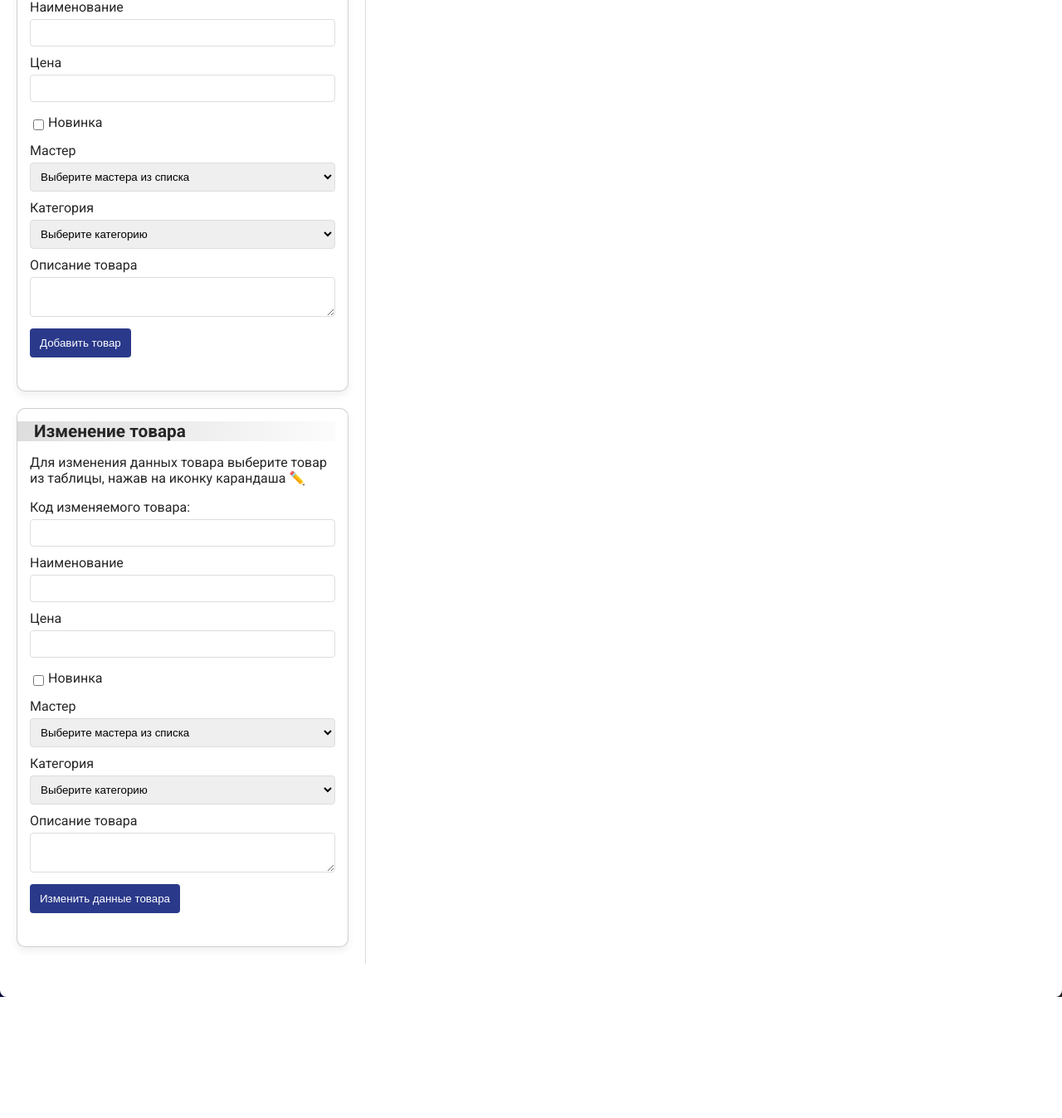
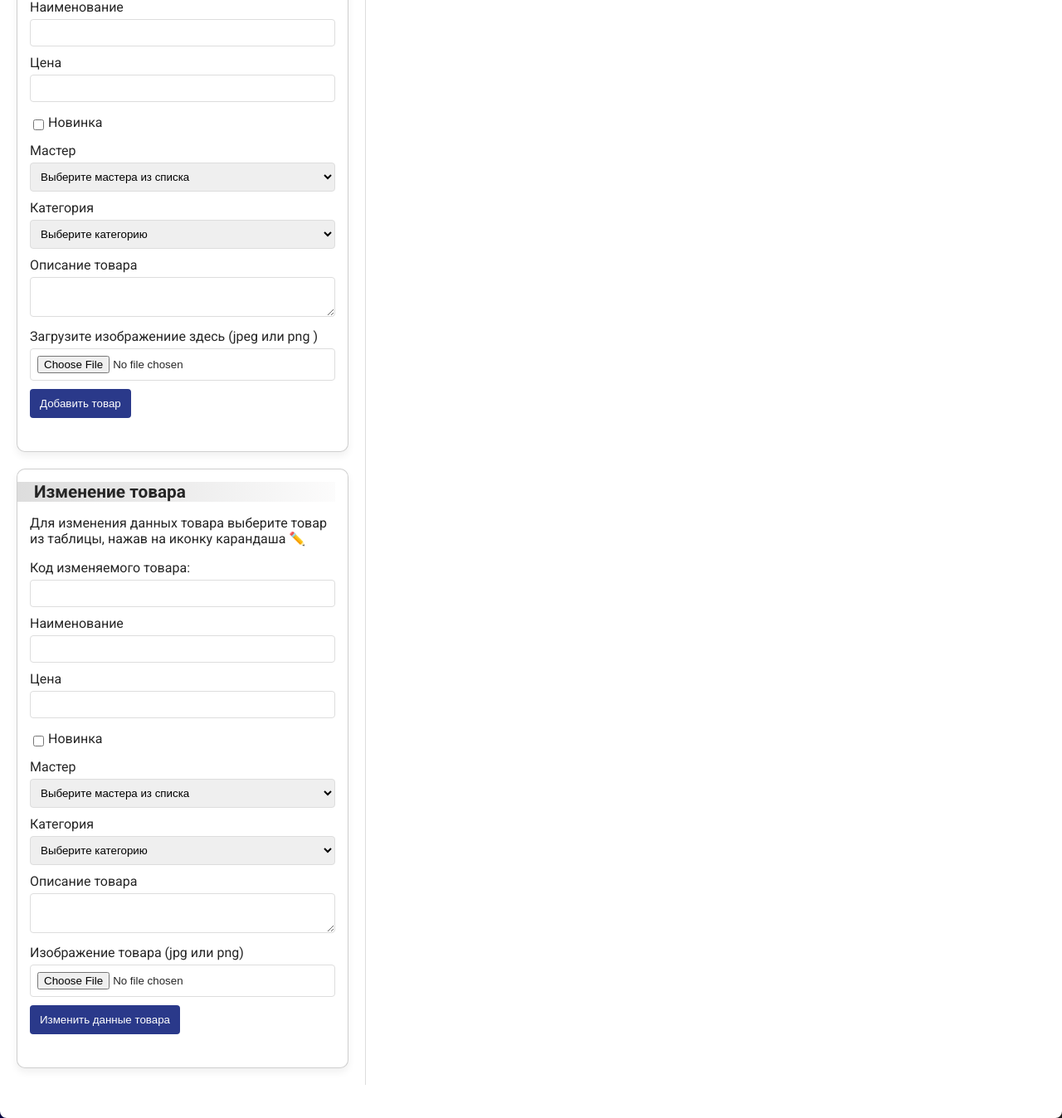
Before and after one commit to kak-rastoki/souvenir-shop-rbac-flask, a Flask app: page /admin in a window 1280 px wide. Shown: the part 300-1648 px from the top of the page at 83% size. Before the commit the page ends 1502 px from the top, so only its background shows below. Run offline with Flask 3, Linux system fonts and the light colour scheme.

Commit message:
LoginTime -> FIXED NO FILE INPUTE IN FORMS

```diff
--- a/app.py
+++ b/app.py
@@ -688,7 +688,9 @@ def login():
     email = request.form.get('email')
     password = request.form.get('password1')
     user = Users.query.filter_by(mail_user=email).first()
-
+    print("ДАННЫЕ С ФОРМЫ ПОЛУЧЕНЫ")
+    if user.hash_user:
+        print(user.hash_user)
     if not email or not password or check_password_hash(user.hash_user, password):
         flash("Неверный логин или пароль", "errorLogin")
         return redirect(url_for('signup'))
--- a/templates/admin/A_products.html
+++ b/templates/admin/A_products.html
@@ -13,7 +13,7 @@
                 <h2 class="section-title section-title-form">Добавление товара</h2>
             </div>
             <p>Для добавления нового товара заполните данные и нажмите кнопку добавить товар. Товар должен отобразиться в таблице</p>
-            <form  method="POST" action="{{url_for('AP_add_product')}}">
+            <form  method="POST" action="{{url_for('AP_add_product')}}" enctype="multipart/form-data">
                 <div class="form-group">
                     <label for="name">Наименование</label>
                     <input type="text" id="name" name="name" required>
@@ -50,6 +50,11 @@
                     <label for="description">Описание товара</label>
                    <textarea id="description" name="description" maxlength="150" style="resize: both; max-height: 200px; max-width:400px;"></textarea>
                </div>
+               <div class="form-group">
+                <label for="file">Загрузите изображениие здесь (jpeg или png ) </label>
+                <input type="file" id ="file" name="file" accept="image/jpeg, image/png">
+                </div>
+
 
                 <div class="form-group">
                     <button type="submit">Добавить товар</button>
@@ -74,7 +79,7 @@
                 <h2 class="section-title">Изменение товара</h2>
             </div>
             <p>Для изменения данных товара выберите товар из таблицы, нажав на иконку карандаша ✏️</p>
-            <form method="POST" action="{{url_for('edit_product')}}">
+            <form method="POST" action="{{url_for('edit_product')}}" enctype="multipart/form-data">
                 <div class="form-group">
                     <label for="editCode">Код изменяемого товара:</label>
                     <input type="text" name="editCode" id="editCode" readonly>
@@ -115,6 +120,11 @@
                     <label for="editDescription">Описание товара</label>
                    <textarea id="editDescription" name="editDescription" maxlength="150" style="resize: both; max-height: 200px; max-width:400px;"></textarea>
                </div>
+
+               <div class="form-group">
+                <label for="file">Изображение товара (jpg или png)</label>
+                <input type="file" id="editFile" name="editFile" accept="image/*">  <!-- Добавлено поле для загрузки файла -->
+                 </div>
                 <div class="form-group">
                     <button type="submit">Изменить данные товара</button>
                     <div class="flash-messages">
--- a/templates/reg.html
+++ b/templates/reg.html
@@ -15,7 +15,7 @@
                 <div class="reg-container reg-loginTab active"> <!-- ВОЙТИ ВКЛАДКА -->
                     <h2 class="rg-EnterLb">Вход в личный кабинет</h2>
 
-                        <form action="submit_registration.php"  method="POST" class = "flex-on"><!-- !1!не забудь поменять методы!!!! -->
+                        <form action="login"  method="POST" class = "flex-on"><!-- !1!не забудь поменять методы!!!! -->
                         <input type="text" class="inputStyle" id="nameInp" name="email" required placeholder="Email">
                         <input type="password" class="inputStyle" id="pwInp" name="password1" required placeholder="Пароль">
                         <div class="remember-me-checkbox rg-lb-remember">
```
Also changed, not shown: 1 other file.
